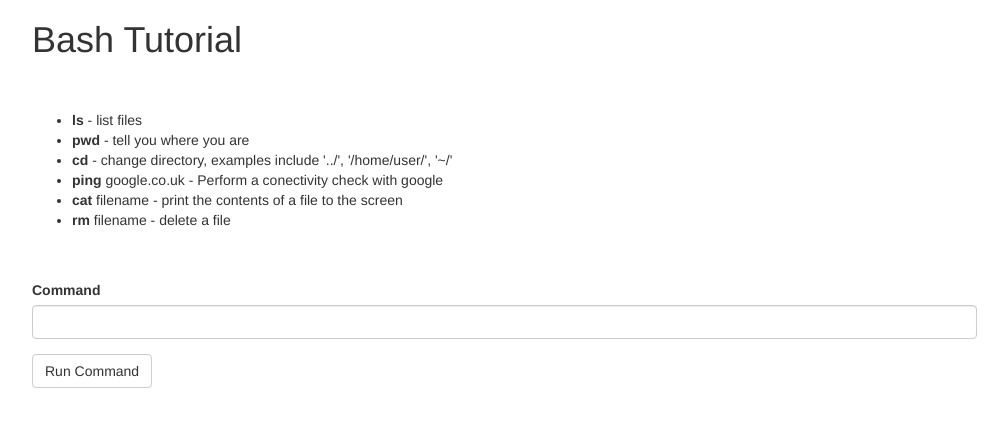
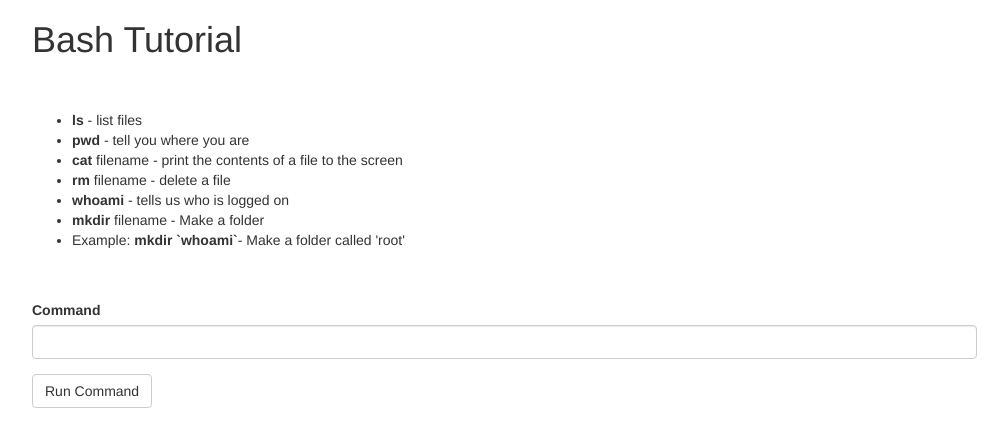
Before and after one commit to cythrauL/SimpleVulnerableWebApp, a Flask app: page /learn_bash in a window 1280 px wide. Shown: the top 447 px of the page, without its empty margins (38-1046 px from the left). Run offline with Flask 2, Linux system fonts and the light colour scheme; some libraries are stand-ins or nearby versions.

Commit message:
update learn_bash

```diff
--- a/templates/learn_bash.j2
+++ b/templates/learn_bash.j2
@@ -13,10 +13,11 @@
 			<ul>
 			<li><b>ls</b> - list files</li>
 			<li><b>pwd</b> - tell you where you are</li>
-			<li><b>cd</b> - change directory, examples include '../', '/home/user/', '~/'</li>
-			<li><b>ping</b> google.co.uk - Perform a conectivity check with google</li>
 			<li><b>cat</b> filename - print the contents of a file to the screen</li>
 			<li><b>rm</b> filename - delete a file</li>
+			<li><b>whoami</b> - tells us who is logged on</li>
+			<li><b>mkdir</b> filename - Make a folder</li>
+			<li>Example: <b>mkdir `whoami`</b>- Make a folder called 'root'</li>
 			</ul>
 			<br>
 			<br>
```
